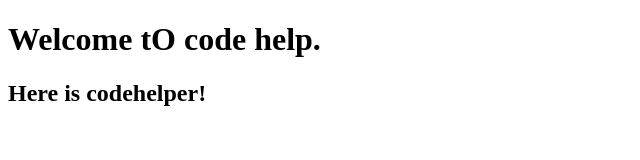
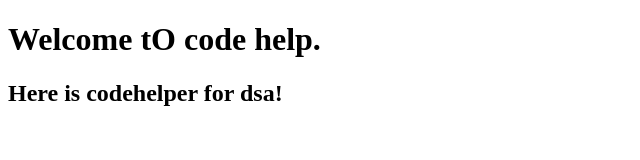
Before and after one commit to wilsonlogo/localrepo, a plain HTML site: page index.html in a window 1280 px wide. Shown: the whole page, without its empty margins (0-640 px from the left). Drawn offline with Linux system fonts and the light colour scheme.

Commit message:
dsa practice

```diff
--- a/index.html
+++ b/index.html
@@ -7,6 +7,6 @@
 </head>
 <body>
     <h1>Welcome tO code help.</h1>
-    <h2>Here is codehelper!</h2>
+    <h2>Here is codehelper for dsa!</h2>
 </body>
 </html>
```
